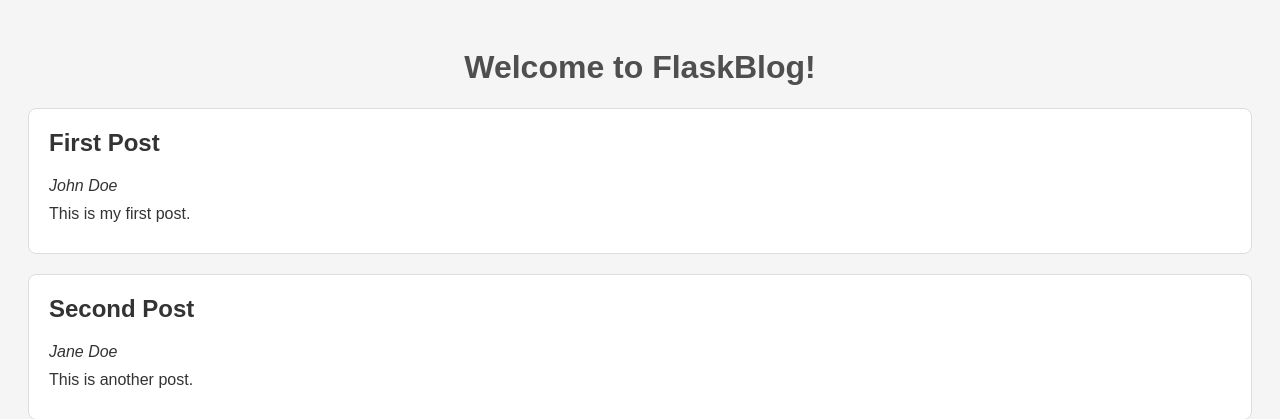
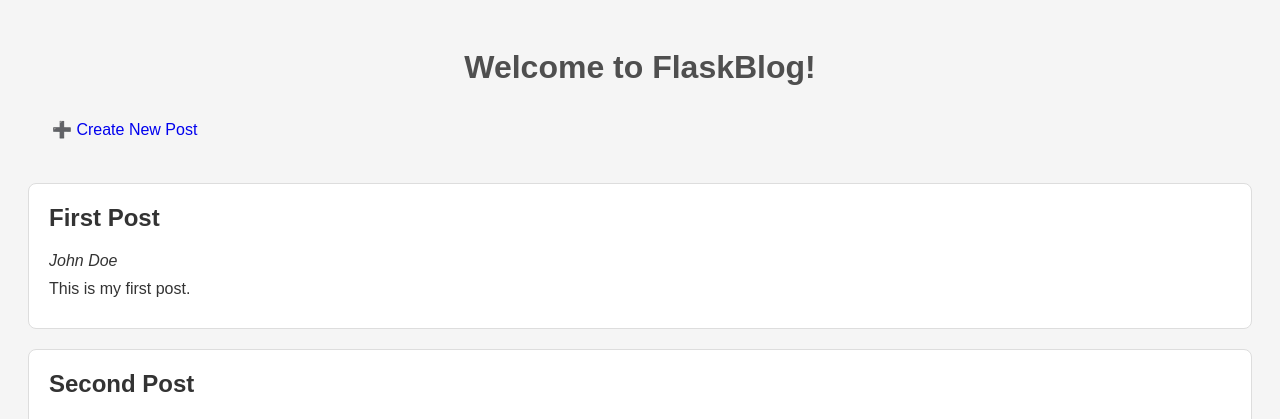
Before and after one commit to birgitt-thomsen/FlaskBlog, a Flask app: page / in a window 1280 px wide. Shown: the top 419 px of the page. Run offline with Flask 3, Linux system fonts and the light colour scheme.

Commit message:
add link to blog post creation page

```diff
--- a/static/style.css
+++ b/static/style.css
@@ -65,3 +65,15 @@ h1 {
     background-color: #4F4F4F;
     color: #fff;
 }
+
+.new-post-btn {
+    display: inline-block;
+    padding: 0.75rem 1.5rem;
+    text-decoration: none;
+    border-radius: 8px;
+    margin-bottom: 2rem;
+}
+
+.new-post-btn:hover {
+    opacity: 0.9;
+}
--- a/templates/index.html
+++ b/templates/index.html
@@ -8,6 +8,7 @@
 </head>
 <body>
     <h1>Welcome to FlaskBlog!</h1>
+    <a class="new-post-btn" href="{{ url_for('add') }}">➕ Create New Post</a>
     {% for post in posts %}
     <div class="post">
         <h2>{{ post['title'] }}</h2>
```
